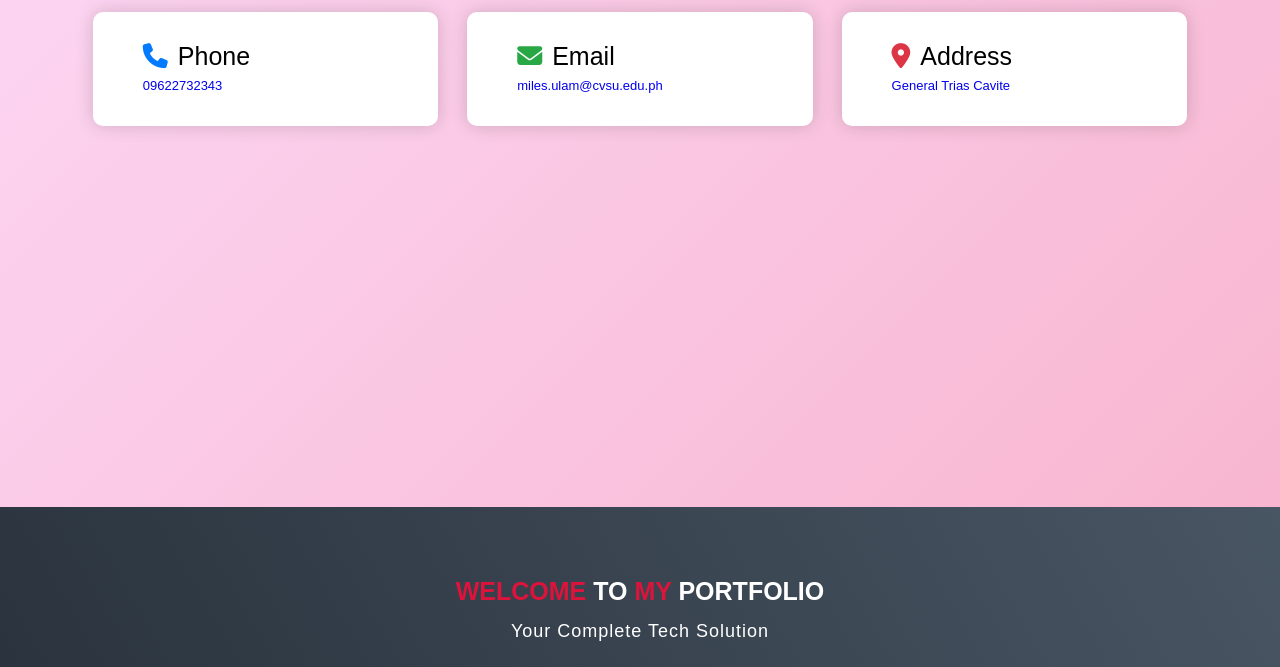
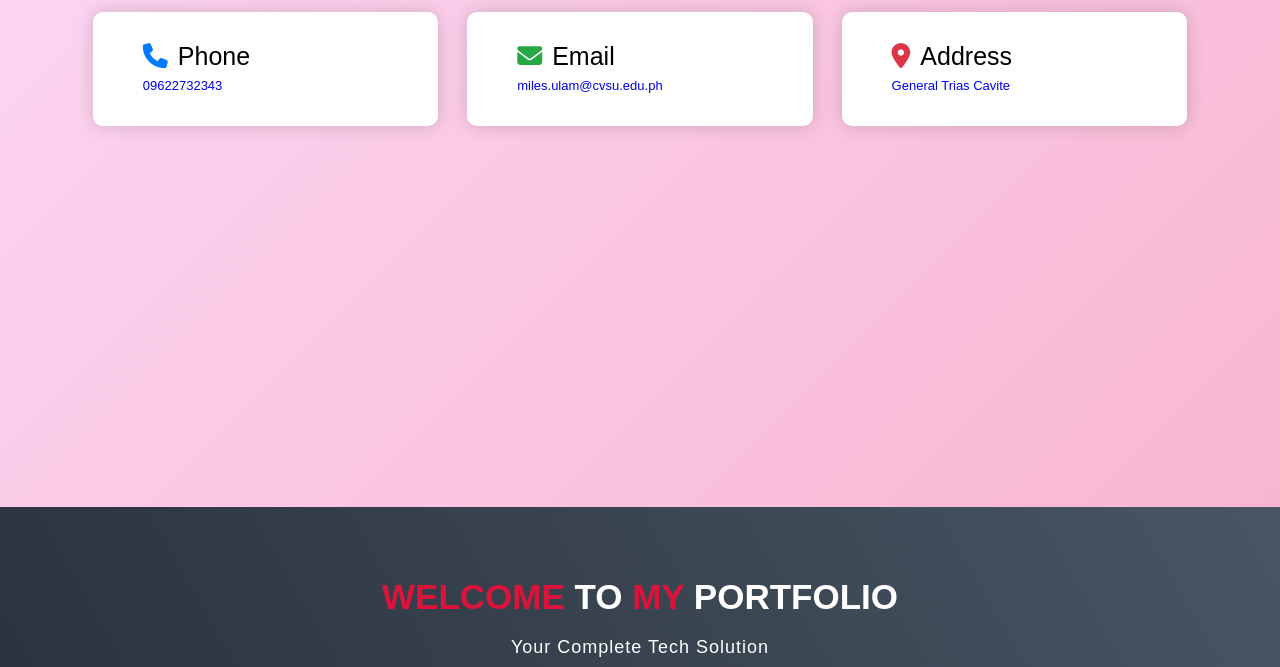
Before and after one commit to PopcornQwerty/QwertyCode, a plain HTML site: page index.html in a window 1280 px wide. Shown: the part 5432-6099 px from the top of the page. Drawn offline with Linux system fonts and the light colour scheme.

Commit message:
Update index.html

```diff
--- a/index.html
+++ b/index.html
@@ -52,12 +52,12 @@
     }
 
     .footer .brand h1 {
-      font-size: 2rem;
-      margin-bottom: 0.5rem;
+      font-size: 2.8rem;
+      margin-bottom: 1rem;
     }
 
     .footer h2 {
-      font-size: 1.4rem;
+      font-size: 2rem;
     }
 
     @media (min-width: 768px) {
@@ -70,11 +70,11 @@
       }
 
       .footer .brand h1 {
-        font-size: 2.5rem;
+        font-size: 3.5rem;
       }
 
       .footer h2 {
-        font-size: 1.6rem;
+        font-size: 2.5rem;
       }
     }
   body {
```
